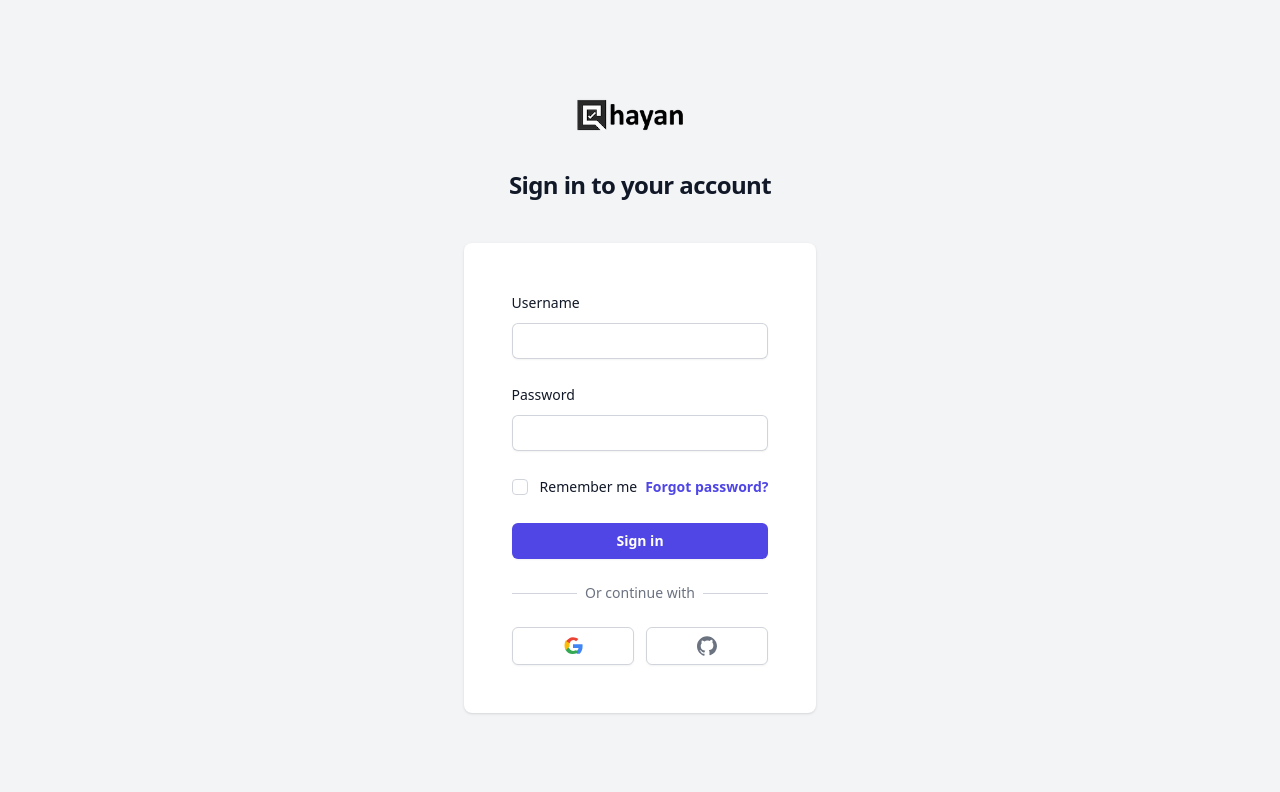
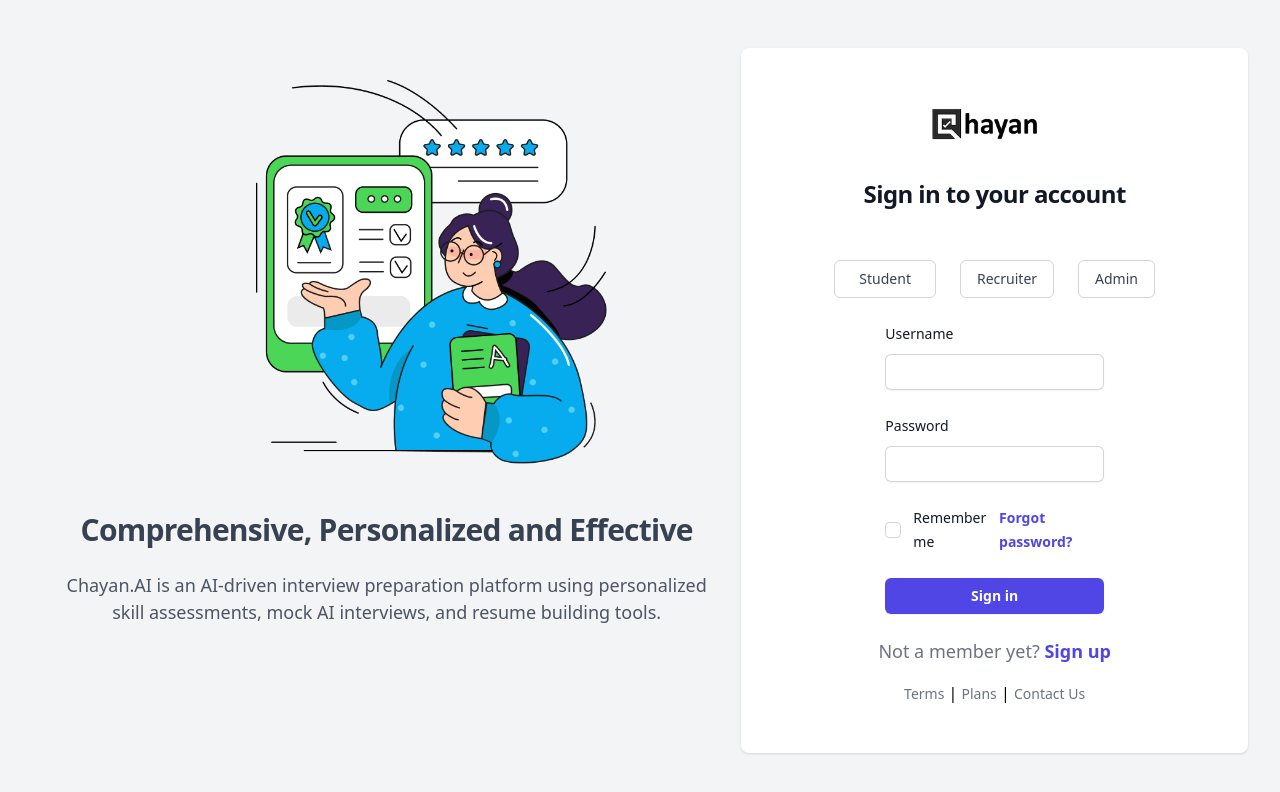
Before and after one commit to ChayanAI/chayan_student_frontend, a Next.js app: page /login in a window 1280 px wide. Shown: the top 792 px of the page. Built offline with nearby package versions, Linux system fonts and the light colour scheme; no server answers.

Commit message:
Updated login page

```diff
--- a/src/app/dashboard/page.js
+++ b/src/app/dashboard/page.js
@@ -10,7 +10,7 @@ import ResumeBuilderView from './ResumeBuilderView';
 import MockInterviewsView from './MockInterviewsView';
 import { useNavigate } from 'react-router-dom';
 import Link from 'next/link';
-import {useRouter} from "next/navigation";
+import { useRouter } from "next/navigation";
 
 
 const Dashboard = () => {
@@ -73,8 +73,8 @@ const Dashboard = () => {
     console.log(calculateYearOfStudy(courseStartDate));
 
 
-    const handlelogout=async()=>{
-        await axios.get(`${process.env.NEXT_PUBLIC_APP_API_IP}/studentauth/clear`).then(()=>{
+    const handlelogout = async () => {
+        await axios.get(`${process.env.NEXT_PUBLIC_APP_API_IP}/studentauth/clear`).then(() => {
             router.push('/login')
         })
 
@@ -96,7 +96,7 @@ const Dashboard = () => {
                     {/* Left container */}
                     <div className="w-1/5 pr-8">
                         {/* Profile Card */}
-                        <div className=" p-4 w-60 bg-white rounded-lg shadow-md flex flex-col items-center absolute border-2 border-blue-600" style={{ zIndex: 1, top: '20%' }}>
+                        <div className=" p-4 w-60 bg-white rounded-lg shadow-md flex flex-col items-center absolute border-2 border-blue-600" style={{ zIndex: 1, top: '21%' }}>
                             <img
                                 src="/media/images/300-1.jpg" // Replace with actual image source
                                 alt="Profile"
@@ -119,7 +119,7 @@ const Dashboard = () => {
                         </div>
 
                         {/* Profile Completion Section */}
-                        <div className=" p-6 pt-4 w-60 mt-44 bg-white rounded-lg shadow-md mb-4 border-2 border-blue-600 text-sm" style={{ width: '' }}>
+                        <div className=" p-6 pt-4 w-60 mt-40 bg-white rounded-lg shadow-md mb-4 border-2 border-blue-600 text-sm" style={{ width: '' }}>
                             <h2 className="text-lg font-semibold mb-2">My CHAYAN Profile</h2>
                             <div className="mb-4 text-sm">
                                 <p className="mb-2">Profile Completion: {progress}%</p>
--- a/src/app/login/page.js
+++ b/src/app/login/page.js
@@ -13,7 +13,8 @@ const LoginPage = () => {
   const [passwordError, setPasswordError] = useState('');
   const [popupVisible, setPopupVisible] = useState(false);
   const [goToVerification, setGoToVerification] = useState(false);
-  const [userId, setUserId] = useState()
+  const [userId, setUserId] = useState();
+  const [selectedButton, setSelectedButton] = useState(null); // State to track the selected button
 
   const router = useRouter();
   axios.defaults.withCredentials = true;
@@ -46,9 +47,9 @@ const LoginPage = () => {
       });
 
       if (response.status === 200) {
-        setUserId(response.data.user_id)
+        setUserId(response.data.user_id);
         setIsLoggedIn(true);
-        handleGoToVerification()
+        handleGoToVerification();
       }
     } catch (error) {
       if (error.response && error.response.status === 401) {
@@ -62,27 +63,73 @@ const LoginPage = () => {
   };
 
   const handleGoToVerification = () => {
-
     setGoToVerification(true);
   };
 
   return (
     <AuthLayout>
-      <div className="flex min-h-full flex-1 flex-col justify-center py-12 sm:px-6 lg:px-8">
+      <div className="flex min-h-full flex-col lg:flex-row justify-center py-12 sm:px-6 lg:px-8">
+        {/* Left Section */}
+        <div className="lg:w-7/12 bg-gray-100 p-8 order-1 lg:order-1">
+          <img
+            className="mx-48 mb-12 h-96 w-auto"
+            src="/media/images/agency.png"
+            alt="Your Company"
+          />
+          <h2 className="mt-4 mb-6 text-center text-3xl font-bold leading-9 tracking-tight text-gray-700">
+            Comprehensive, Personalized and Effective
+          </h2>
+          <p className="mt-4 text-center text-lg text-gray-600">
+            Chayan.AI is an AI-driven interview preparation platform using personalized skill assessments,
+            mock AI interviews, and resume building tools.</p>
+        </div>
+        {/* Right Section */}
+        <div className="lg:w-5/12 h-auto bg-white p-12 shadow sm:rounded-lg sm:px-12 order-2 lg:order-2">
           <div className="sm:mx-auto sm:w-full sm:max-w-md">
             <img
               className="mx-auto h-16 w-auto"
               src="/media/images/chayan_logo.png"
               alt="Your Company"
             />
-          <h2 className="mt-4 text-center text-2xl font-bold leading-9 tracking-tight text-gray-900">
+            <h2 className="mt-4  text-center text-2xl font-bold leading-9 tracking-tight text-gray-900">
               Sign in to your account
             </h2>
           </div>
-
-        <div className="mt-10 sm:mx-auto sm:w-full sm:max-w-md">
-          <div className="bg-white px-6 py-12 shadow sm:rounded-lg sm:px-12">
-            <form className="space-y-6" onSubmit={handleLogin}>
+          <form className="space-y-6 pl-24 pr-24" onSubmit={handleLogin}>
+            <div className="mt-12 flex justify-center space-x-6">
+              <button
+                type="button"
+                className={`inline-flex items-center justify-center w-26 px-6 py-2 border rounded-md font-medium text-sm ${selectedButton === 'student' ? 'bg-indigo-600 text-white' : 'bg-white border-gray-300 text-gray-700 hover:bg-gray-50'
+                  }`}
+                onClick={() => setSelectedButton('student')}
+              >
+                Student
+              </button>
+              <button
+                type="button"
+                className={`inline-flex items-center justify-center w-26 px-4 py-2 border rounded-md font-medium text-sm ${selectedButton === 'recruiter' ? 'bg-indigo-600 text-white' : 'bg-white border-gray-300 text-gray-700 hover:bg-gray-50'
+                  }`}
+                onClick={() => setSelectedButton('recruiter')}
+              >
+                Recruiter
+              </button>
+              <button
+                type="button"
+                className={`inline-flex items-center justify-center w-24 px-4 py-2 border rounded-md font-medium text-sm ${selectedButton === 'admin' ? 'bg-indigo-600 text-white' : 'bg-white border-gray-300 text-gray-700 hover:bg-gray-50'
+                  }`}
+                onClick={() => setSelectedButton('admin')}
+              >
+                Admin
+              </button>
+            </div>
+            {/* <div className="relative mt-6">
+              <div className="absolute inset-0 flex items-center" aria-hidden="true">
+                <div className="w-full border-t border-gray-300" />
+              </div>
+              <div className="relative flex justify-center text-sm">
+                <span className="bg-white px-2 text-gray-500">Or with username</span>
+              </div>
+            </div> */}
             <div>
               <label htmlFor="username" className="block text-sm font-medium leading-6 text-gray-900">
                 Username
@@ -104,7 +151,6 @@ const LoginPage = () => {
                 )}
               </div>
             </div>
-
             <div>
               <label htmlFor="password" className="block text-sm font-medium leading-6 text-gray-900">
                 Password
@@ -126,7 +172,6 @@ const LoginPage = () => {
                 )}
               </div>
             </div>
-
             <div className="flex items-center justify-between">
               <div className="flex items-center">
                 <input
@@ -139,14 +184,12 @@ const LoginPage = () => {
                   Remember me
                 </label>
               </div>
-
               <div className="text-sm leading-6">
                 <a href="#" className="font-semibold text-indigo-600 hover:text-indigo-500">
                   Forgot password?
                 </a>
               </div>
             </div>
-
             <div>
               <button
                 type="submit"
@@ -156,82 +199,25 @@ const LoginPage = () => {
               </button>
             </div>
           </form>
-            {/*{popupVisible && (*/}
-            {/*  <div className="fixed inset-0 flex items-center justify-center bg-gray-800 bg-opacity-50">*/}
-            {/*    <div className="bg-white p-6 rounded-lg shadow-lg">*/}
-            {/*      <p className="text-lg font-semibold">Login successful</p>*/}
-            {/*      <p className="mt-2">Go to the verification page.</p>*/}
-            {/*      <div className="mt-4 flex justify-end">*/}
-            {/*        <button*/}
-            {/*          onClick={handleGoToVerification}*/}
-            {/*          className="rounded-md bg-indigo-600 px-3 py-1.5 text-sm font-semibold leading-6 text-white shadow-sm hover:bg-indigo-500 focus-visible:outline focus-visible:outline-2 focus-visible:outline-offset-2 focus-visible:outline-indigo-600"*/}
-            {/*        >*/}
-            {/*          Go to Verification*/}
-            {/*        </button>*/}
-            {/*        <button*/}
-            {/*          onClick={() => setPopupVisible(false)}*/}
-            {/*          className="ml-3 rounded-md bg-gray-600 px-3 py-1.5 text-sm font-semibold leading-6 text-white shadow-sm hover:bg-gray-500 focus-visible:outline focus-visible:outline-2 focus-visible:outline-offset-2 focus-visible:outline-gray-600"*/}
-            {/*        >*/}
-            {/*          Close*/}
-            {/*        </button>*/}
-            {/*      </div>*/}
-            {/*    </div>*/}
-            {/*  </div>*/}
-            {/*)}*/}
-            <div className="mt-6">
-              <div className="relative">
-                <div className="absolute inset-0 flex items-center" aria-hidden="true">
-                  <div className="w-full border-t border-gray-300" />
-                </div>
-                <div className="relative flex justify-center text-sm">
-                  <span className="bg-white px-2 text-gray-500">Or continue with</span>
-                </div>
-              </div>
-
-              <div className="mt-6 grid grid-cols-2 gap-3">
-                <div>
-                  <a
-                    href="#"
-                    className="inline-flex w-full justify-center rounded-md border border-gray-300 bg-white px-4 py-2 text-sm font-medium text-gray-500 shadow-sm hover:bg-gray-50"
-                  >
-                    <span className="sr-only">Sign in with Google</span>
-                    <svg className="h-5 w-5" aria-hidden="true" fill="currentColor" viewBox="0 0 20 20">
-                      <path
-                        d="M19.6 10.23c0-.67-.06-1.31-.16-1.93H10v3.64h5.52c-.24 1.31-.94 2.41-1.92 3.14v2.6h3.1c1.81-1.67 2.86-4.14 2.86-7.15z"
-                        fill="#4285F4"
-                      />
-                      <path
-                        d="M13.32 14.04c-.79.53-1.8.85-2.82.85-2.17 0-4-1.46-4.66-3.43H2.66v2.6A7.982 7.982 0 0010 18c2.17 0 4.03-.72 5.32-1.96l-2-1.66z"
-                        fill="#34A853"
-                      />
-                      <path
-                        d="M6.68 10.36a4.77 4.77 0 010-3.14V4.61H2.66c-.75 1.45-1.17 3.1-1.17 4.86 0 1.76.42 3.41 1.17 4.86L6.68 10.36z"
-                        fill="#FBBC05"
-                      />
-                      <path
-                        d="M10 4.07c1.18 0 2.26.41 3.1 1.23l2.34-2.34C13.79 1.9 11.98 1.2 10 1.2c-2.92 0-5.41 1.68-6.64 4.13L6.68 7.23a4.757 4.757 0 013.32-3.16z"
-                        fill="#EA4335"
-                      />
-                    </svg>
-                  </a>
-                </div>
-
-                <div>
-                  <a
-                    href="#"
-                    className="inline-flex w-full justify-center rounded-md border border-gray-300 bg-white px-4 py-2 text-sm font-medium text-gray-500 shadow-sm hover:bg-gray-50"
-                  >
-                    <span className="sr-only">Sign in with GitHub</span>
-                    <svg className="h-5 w-5" aria-hidden="true" fill="currentColor" viewBox="0 0 20 20">
-                      <path
-                        fillRule="evenodd"
-                        d="M10 .3C4.48.3 0 4.78 0 10.3c0 4.42 2.87 8.17 6.84 9.49.5.1.68-.21.68-.47 0-.23-.01-.82-.01-1.61-2.78.6-3.37-1.34-3.37-1.34-.46-1.17-1.11-1.49-1.11-1.49-.91-.62.07-.6.07-.6 1 .07 1.53 1.03 1.53 1.03.91 1.53 2.39 1.09 2.97.83.09-.66.36-1.1.65-1.35-2.22-.25-4.56-1.11-4.56-4.95 0-1.09.39-1.98 1.03-2.68-.1-.26-.45-1.3.1-2.71 0 0 .84-.27 2.75 1.02A9.58 9.58 0 0110 4.57c.85.004 1.71.11 2.5.32 1.9-1.3 2.75-1.02 2.75-1.02.55 1.41.2 2.45.1 2.71.64.7 1.02 1.6 1.02 2.68 0 3.85-2.34 4.7-4.57 4.95.36.31.69.91.69 1.83 0 1.32-.01 2.39-.01 2.72 0 .26.18.58.69.47A10.025 10.025 0 0020 10.3C20 4.78 15.52.3 10 .3z"
-                        clipRule="evenodd"
-                      />
-                    </svg>
-                  </a>
-                </div>
-              </div>
+          <div className="mt-6 text-center">
+            <p className="text-lg text-gray-500">
+              Not a member yet?{' '}
+              <Link href="/signup" className="font-semibold text-indigo-600 hover:text-indigo-500">
+                Sign up
+              </Link>
+            </p>
+            <div className="mt-4">
+              <Link href="/terms" className="text-sm text-gray-500 hover:text-gray-700">
+                Terms
+              </Link>
+              {' | '}
+              <Link href="/plans" className="text-sm text-gray-500 hover:text-gray-700">
+                Plans
+              </Link>
+              {' | '}
+              <Link href="/contact" className="text-sm text-gray-500 hover:text-gray-700">
+                Contact Us
+              </Link>
             </div>
           </div>
         </div>
```
Also changed, not shown: public/media/images/agency.png (added). Lines whose indentation alone changed are shown as unchanged.
